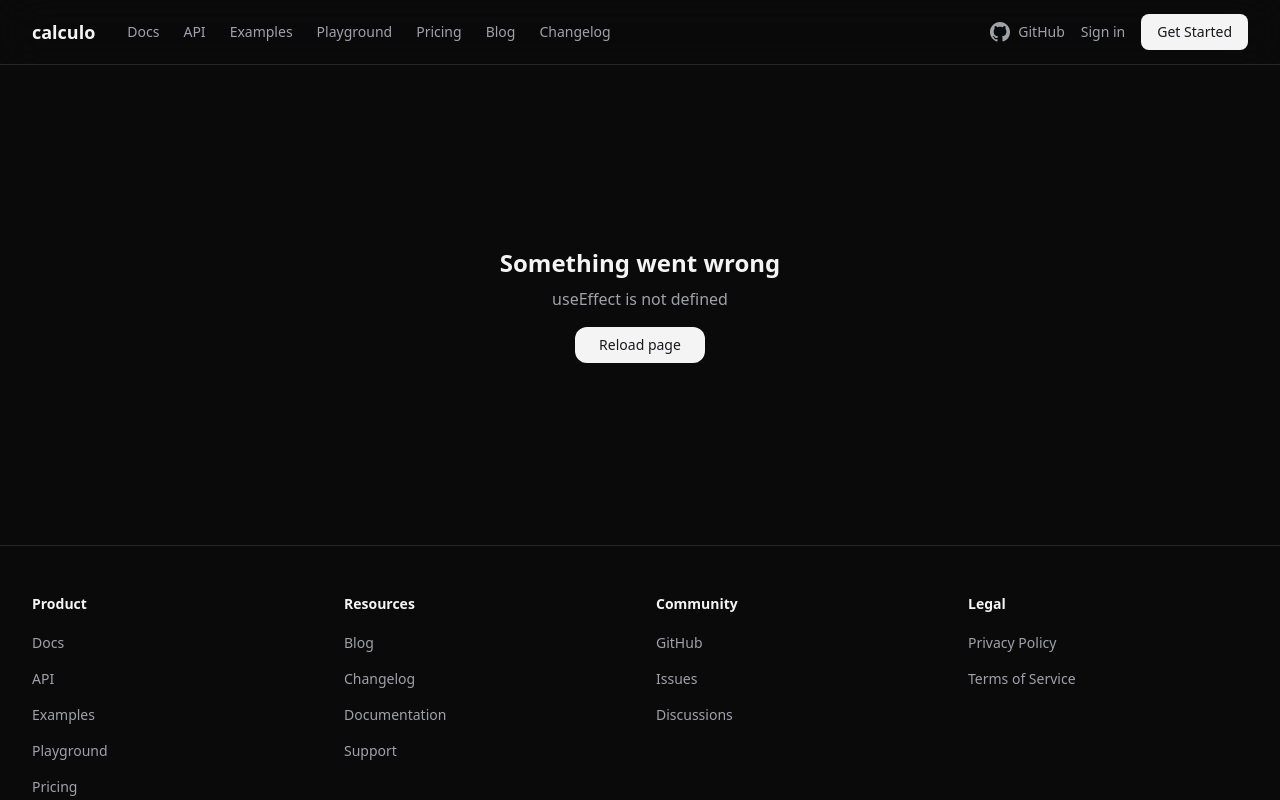
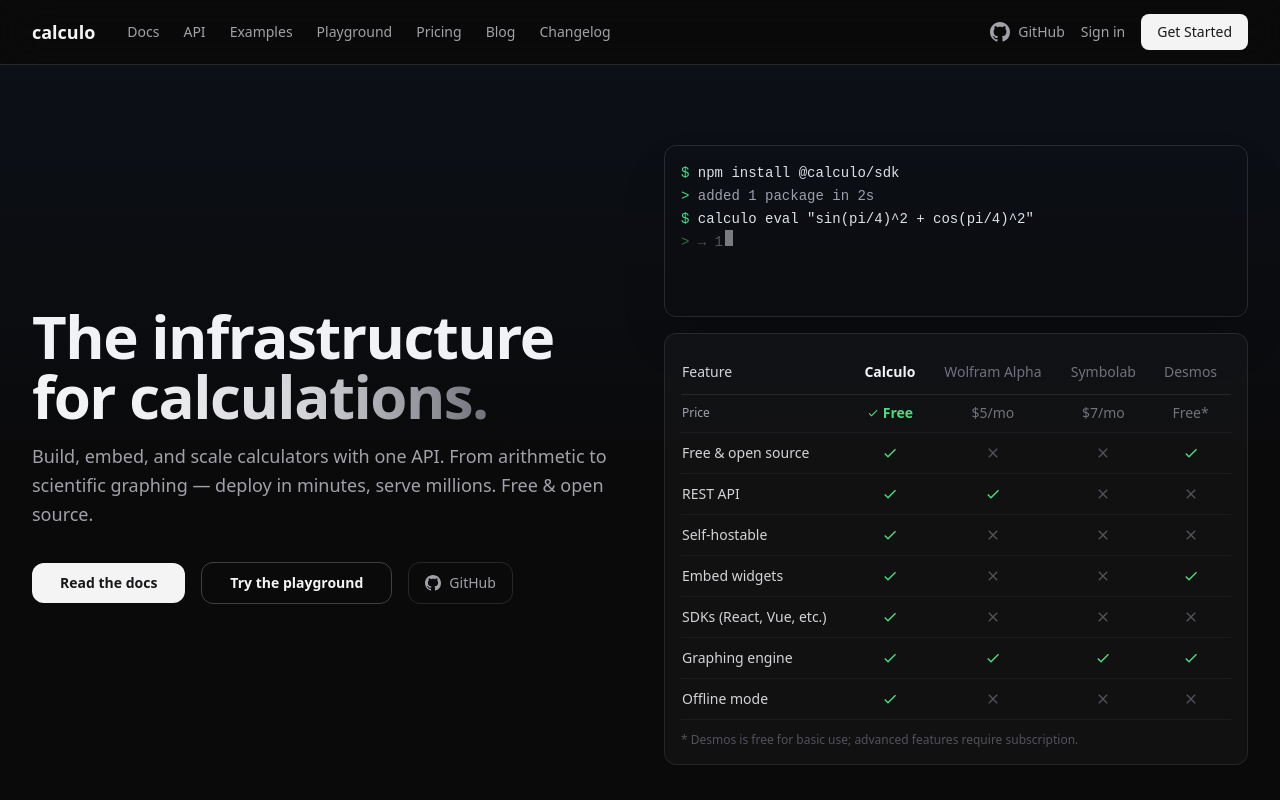
Before and after one commit to thepc101/calculo, a React (Vite) app in the folder apps/web/: page / in a window 1280 px wide. Shown: the top 800 px of the page. Built offline with nearby package versions, Linux system fonts and the light colour scheme; no server answers; a web font is replaced by a local one.

Commit message:
fix: TypeScript strict errors, missing useEffect import, unused vars

```diff
--- a/apps/web/src/components/calculator.tsx
+++ b/apps/web/src/components/calculator.tsx
@@ -90,7 +90,7 @@
   } as React.CSSProperties;
 }
 
-function btnClass(label: string, primary: string, compact: boolean): string {
+function btnClass(label: string, _primary: string, compact: boolean): string {
   const h = compact ? 'h-8 text-[11px]' : 'h-10 text-sm';
   const base = `${h} rounded-[var(--calc-radius,0.75rem)] font-medium transition-all duration-100 active:scale-95 select-none px-1`;
   if (['Shift', 'Alpha', 'MODE', 'ON', 'AC', 'DEL'].includes(label)) {
--- a/apps/web/src/components/theme-panel.tsx
+++ b/apps/web/src/components/theme-panel.tsx
@@ -1,4 +1,4 @@
-import type { ThemeConfig, ThemeMode } from '@calculo/shared';
+import type { ThemeConfig } from '@calculo/shared';
 import { themes, themeOrder } from '@calculo/config';
 
 interface ThemePanelProps {
--- a/apps/web/src/pages/landing.tsx
+++ b/apps/web/src/pages/landing.tsx
@@ -1,6 +1,6 @@
 import { Link } from '@tanstack/react-router';
 import { useQuery } from '@tanstack/react-query';
-import { useState } from 'react';
+import { useState, useEffect } from 'react';
 import { DraggableCalculator } from '../components/draggable-calculator';
 import { CodeBlock } from '../components/code-block';
 
@@ -183,8 +183,9 @@
     function typeLine() {
       if (currentLine >= lines.length) return;
       const l = lines[currentLine];
+      if (!l) return;
       if (charIndex < l.text.length) {
-        currentText += l.text[charIndex];
+        currentText += l.text[charIndex]!;
         charIndex++;
         timer = setTimeout(typeLine, l.delay);
       } else {
```
